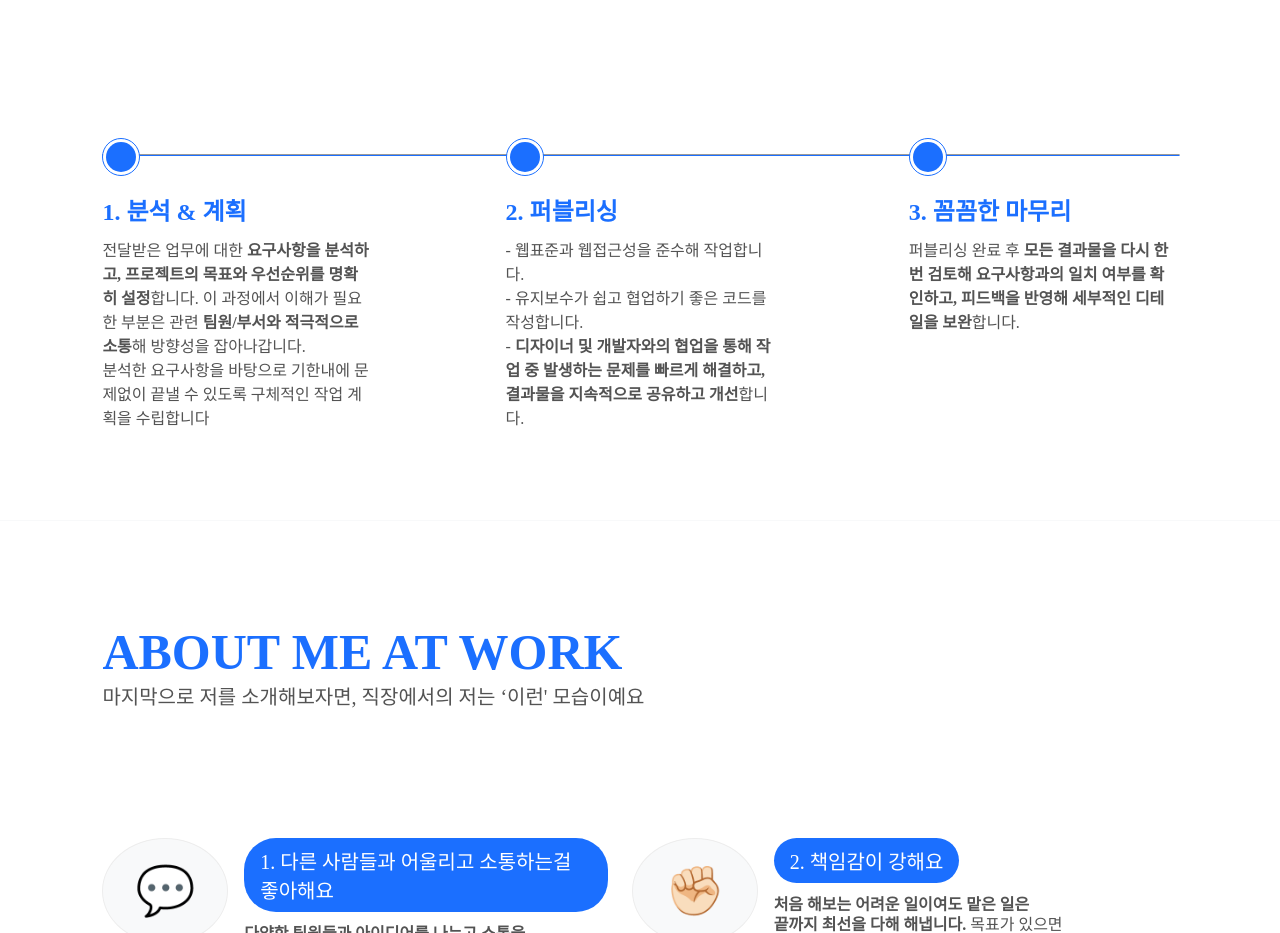
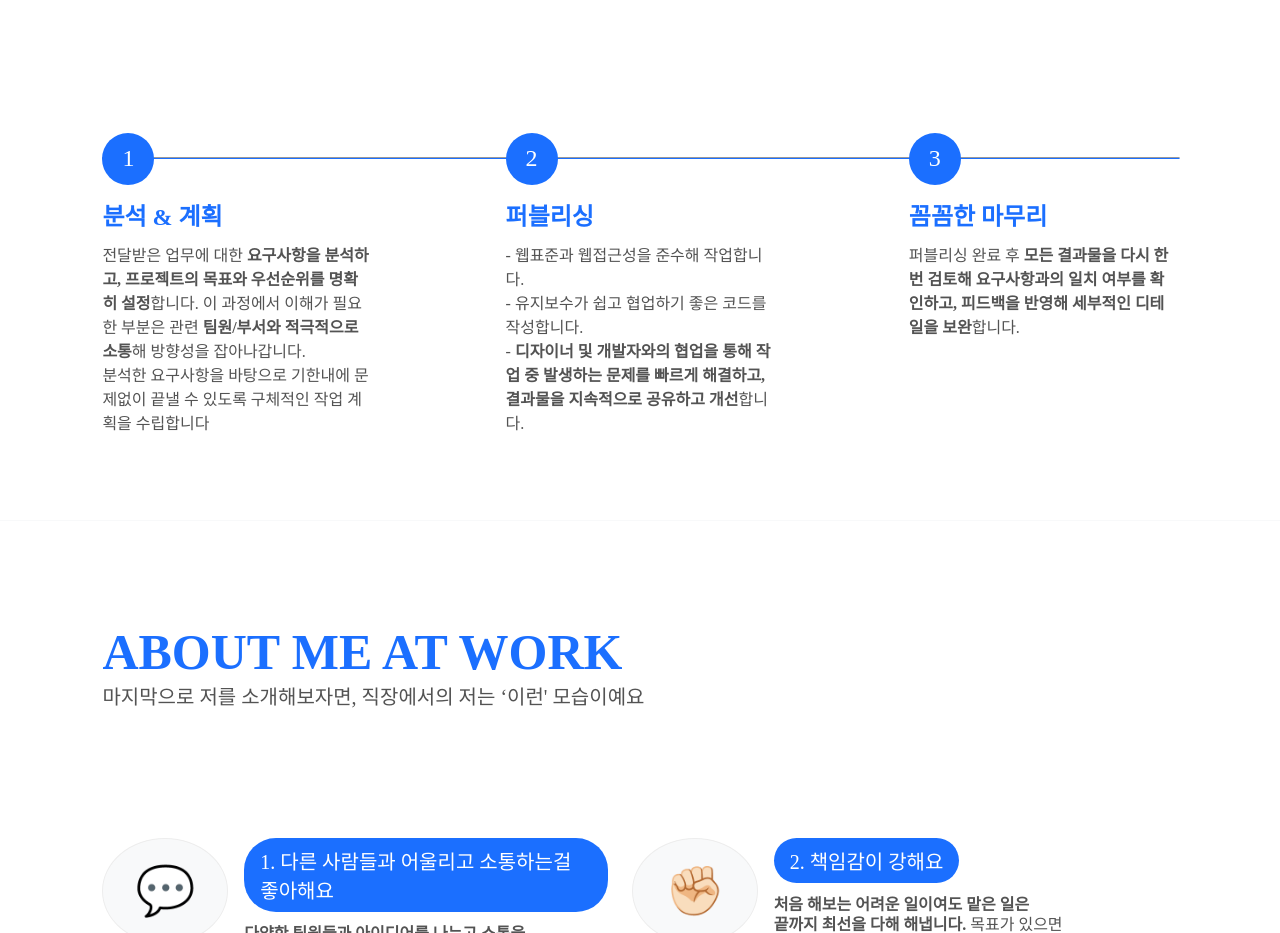
Before and after one commit to jinyoo-polestar/portfolio, a website with bundled scripts: page index.html in a window 1280 px wide. Shown: the part 8120-9053 px from the top of the page. Built offline with nearby package versions, Linux system fonts and the light colour scheme; a web font is replaced by a local one.

Commit message:
💄 Change progress UI

```diff
--- a/css/scss/_style.scss
+++ b/css/scss/_style.scss
@@ -520,7 +520,7 @@
 
   &__line {
     position: absolute;
-    top: 1rem;
+    top: 1.5rem;
     width: 100%;
     border-bottom: 1px solid $primary;
     z-index: -1;
@@ -530,6 +530,24 @@
       height: 100%;
       left: 1.125rem;
       border-left: 1px solid $primary;
+    }
+  }
+
+  &__ic {
+    display: inline-flex;
+    width: 3.25rem;
+    height: 3.25rem;
+    justify-content: center;
+    align-items: center;
+    border-radius: 50%;
+    background-color: $primary;
+    font-size: 1.5rem;
+    color: $white;
+
+    @include mobile-tablet {
+      width: 2.5rem;
+      height: 2.5rem;
+      font-size: 1.25rem;
     }
   }
 
@@ -550,7 +568,7 @@
 
     @include mobile-tablet {
       position: relative;
-      left: 3rem;
+      left: 3.5rem;
       bottom: 3rem;
       font-size: 1.25rem;
     }
@@ -563,7 +581,7 @@
 
     @include mobile-tablet {
       position: relative;
-      left: 3rem;
+      left: 3.5rem;
       bottom: 3rem;
     }
   }
--- a/index.html
+++ b/index.html
@@ -426,9 +426,9 @@
         <hr class="about-process__line"></hr>
         <article class="about-process__item">
           <div class="about-process__ic">
-            <img src="/source/icon/ic_circle_primary.svg" />
+           1
           </div>
-          <h2 class="about-process__name">1. 분석 & 계획</h2>
+          <h2 class="about-process__name">분석 & 계획</h2>
           <p class="about-process__text">전달받은 업무에 대한 <strong>요구사항을 분석하고,
             프로젝트의 목표와 우선순위를 명확히 설정</strong>합니다.
             이 과정에서 이해가 필요한 부분은 관련 <strong>팀원/부서와 적극적으로 소통</strong>해 방향성을 잡아나갑니다. <br/>
@@ -437,9 +437,9 @@
         </article>
         <article class="about-process__item">
           <div class="about-process__ic">
-            <img src="/source/icon/ic_circle_primary.svg" />
+           2
           </div>
-          <h2 class="about-process__name">2. 퍼블리싱</h2>
+          <h2 class="about-process__name">퍼블리싱</h2>
           <p class="about-process__text">
             - 웹표준과 웹접근성을 준수해 작업합니다. <br/>
             - 유지보수가 쉽고 협업하기 좋은 코드를 작성합니다.<br/>
@@ -447,9 +447,9 @@
         </article>
         <article class="about-process__item">
           <div class="about-process__ic">
-            <img src="/source/icon/ic_circle_primary.svg" />
+           3
           </div>
-          <h2 class="about-process__name">3. 꼼꼼한 마무리</h2>
+          <h2 class="about-process__name">꼼꼼한 마무리</h2>
           <p class="about-process__text">퍼블리싱 완료 후 <strong>모든 결과물을 다시 한 번 검토해 요구사항과의 일치 여부를 확인하고, 피드백을 반영해 세부적인 디테일을 보완</strong>합니다.</p>
         </article>
       </section>
```
Also changed, not shown: css/main.css.
